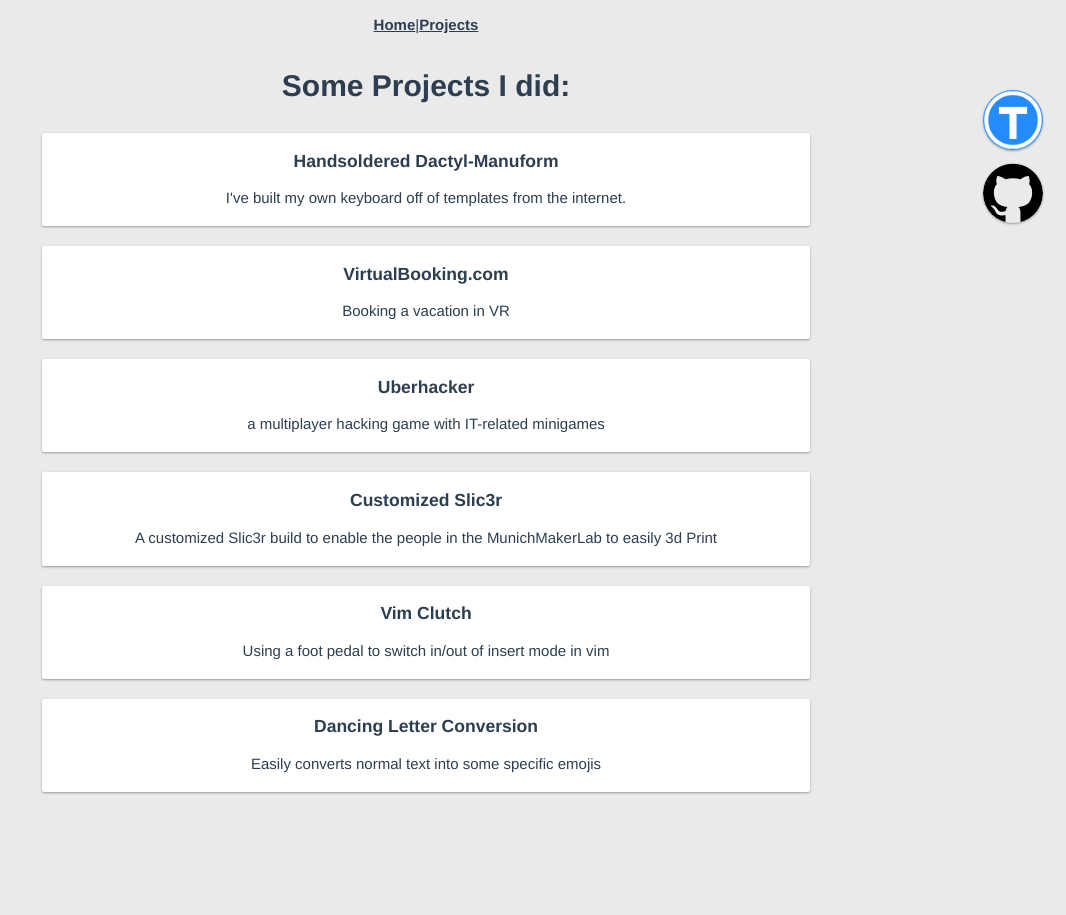
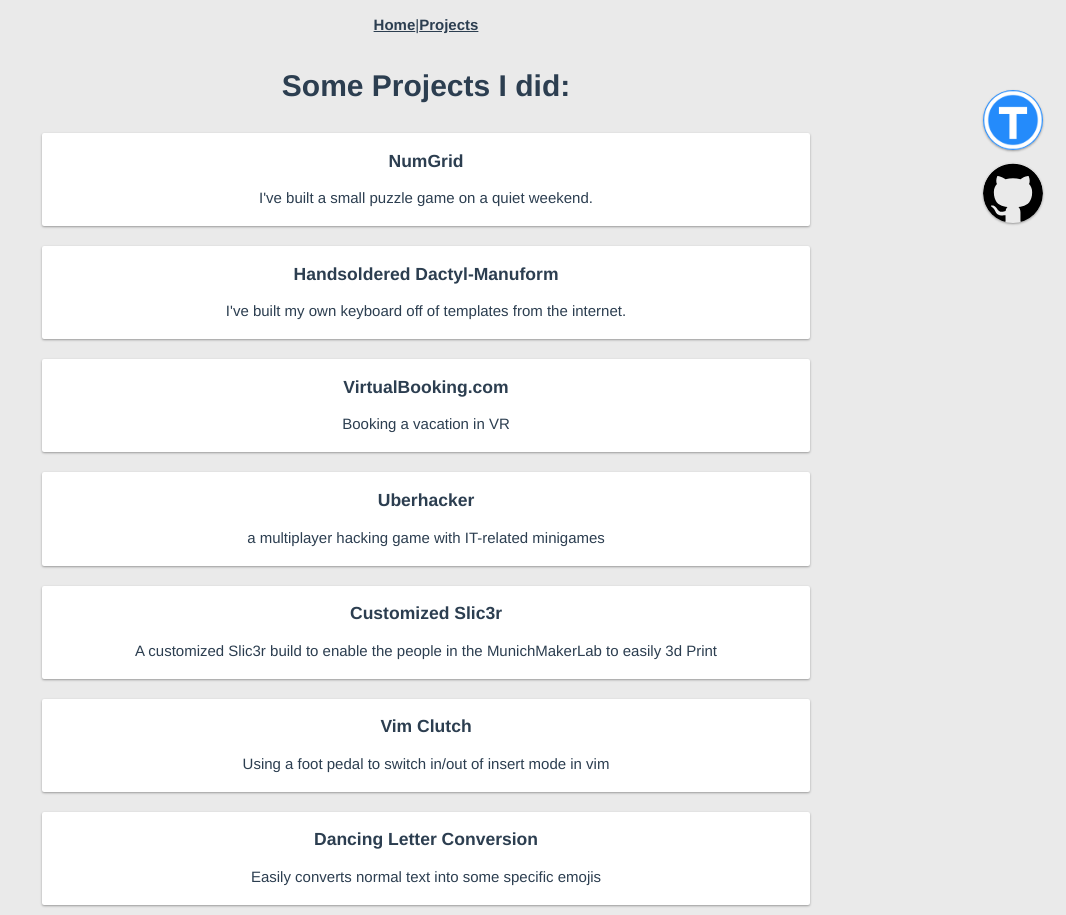
Before and after one commit to Simmarith/homepage, a Vue app: page /Projects in a window 1280 px wide. Shown: the whole page, without its empty margins (214-1280 px from the left). Before the commit the page ends 802 px from the top, so only its background shows below. Built offline with nearby package versions, Linux system fonts and the light colour scheme.

Commit message:
Add project

```diff
--- a/src/views/Projects.vue
+++ b/src/views/Projects.vue
@@ -1,6 +1,11 @@
 <template>
   <div class="projects">
     <h1>Some Projects I did:</h1>
+    <Project
+      title="NumGrid"
+      link="https://simmarith.itch.io/numgrid"
+      desc="I've built a small puzzle game on a quiet weekend."
+    />
     <Project
       title="Handsoldered Dactyl-Manuform"
       link="https://wiki.munichmakerlab.de/wiki/Dactyl-Manuform"
```
